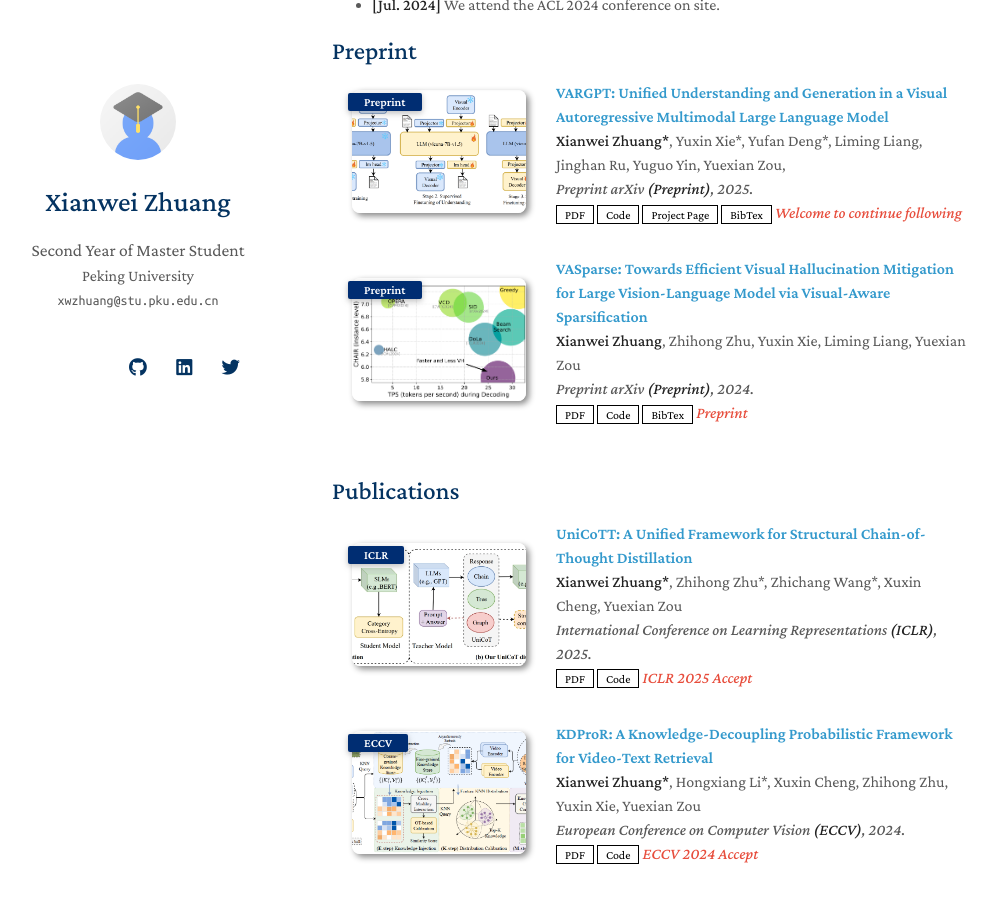
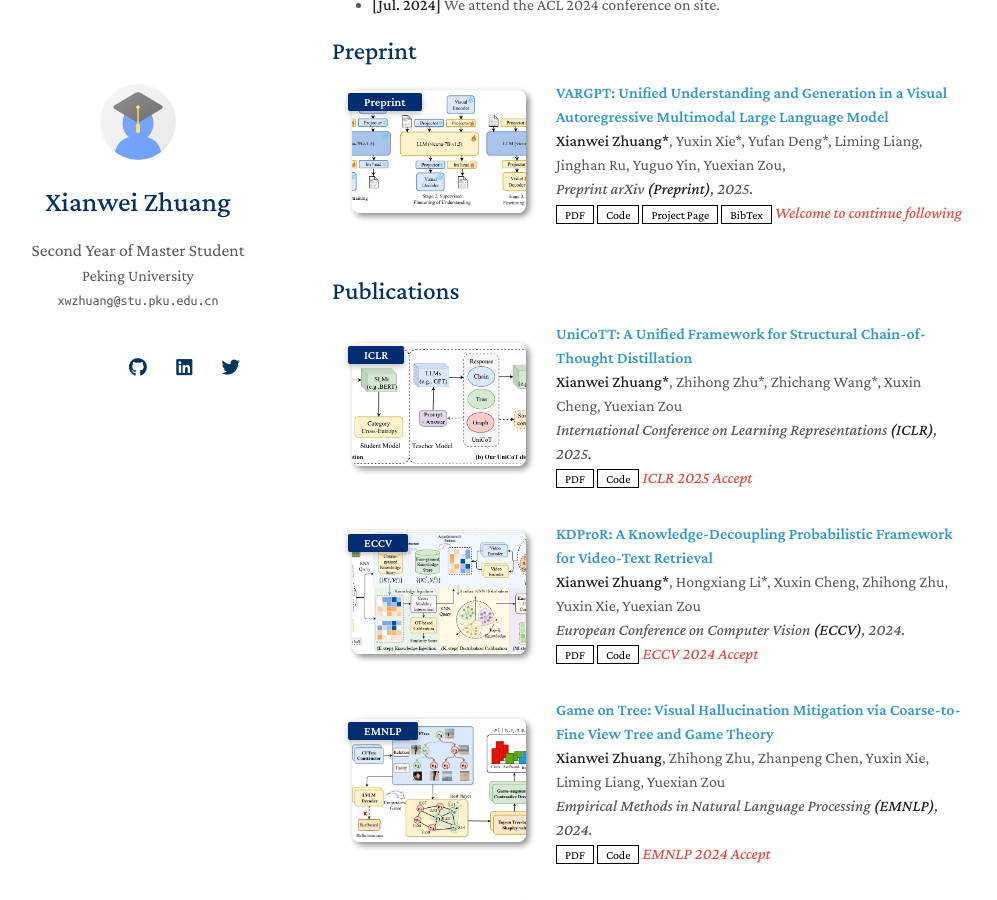
Before and after one commit to mengchuang123/mengchuang123.github.io, a Jekyll site: the page built from index.md, in a window 1280 px wide and 900 px high, scrolled down 741 px. Shown: the whole window, without its empty margins (138-1135 px from the left). Built offline with Jekyll 4.4.1, drawn with Linux system fonts in a browser that asks for light colours; nearby versions of some CDN libraries; a style sheet for code colours, icons or effects is not loaded; our own code applies the rules of GitHub Pages for plain Markdown files.

Commit message:
Update preprint.yml

```diff
--- a/_data/preprint.yml
+++ b/_data/preprint.yml
@@ -11,13 +11,3 @@
     bibtex: https://vargpt-1.github.io/
     image: ./assets/img/pub-1.png
     notes: Welcome to continue following
-
-  - title: "VASparse: Towards Efficient Visual Hallucination Mitigation for Large Vision-Language Model via Visual-Aware Sparsification"
-    authors: <strong>Xianwei Zhuang</strong>, Zhihong Zhu, Yuxin Xie, Liming Liang, Yuexian Zou
-    conference_short: Preprint
-    conference: Preprint arXiv <strong>(Preprint)</strong>, 2024.
-    pdf: https://arxiv.org/abs/2501.06553
-    code: https://github.com/mengchuang123/VASparse-github
-    notes: Preprint
-    bibtex: https://github.com/mengchuang123/VASparse-github
-    image: ./assets/img/pub-2.png
```
